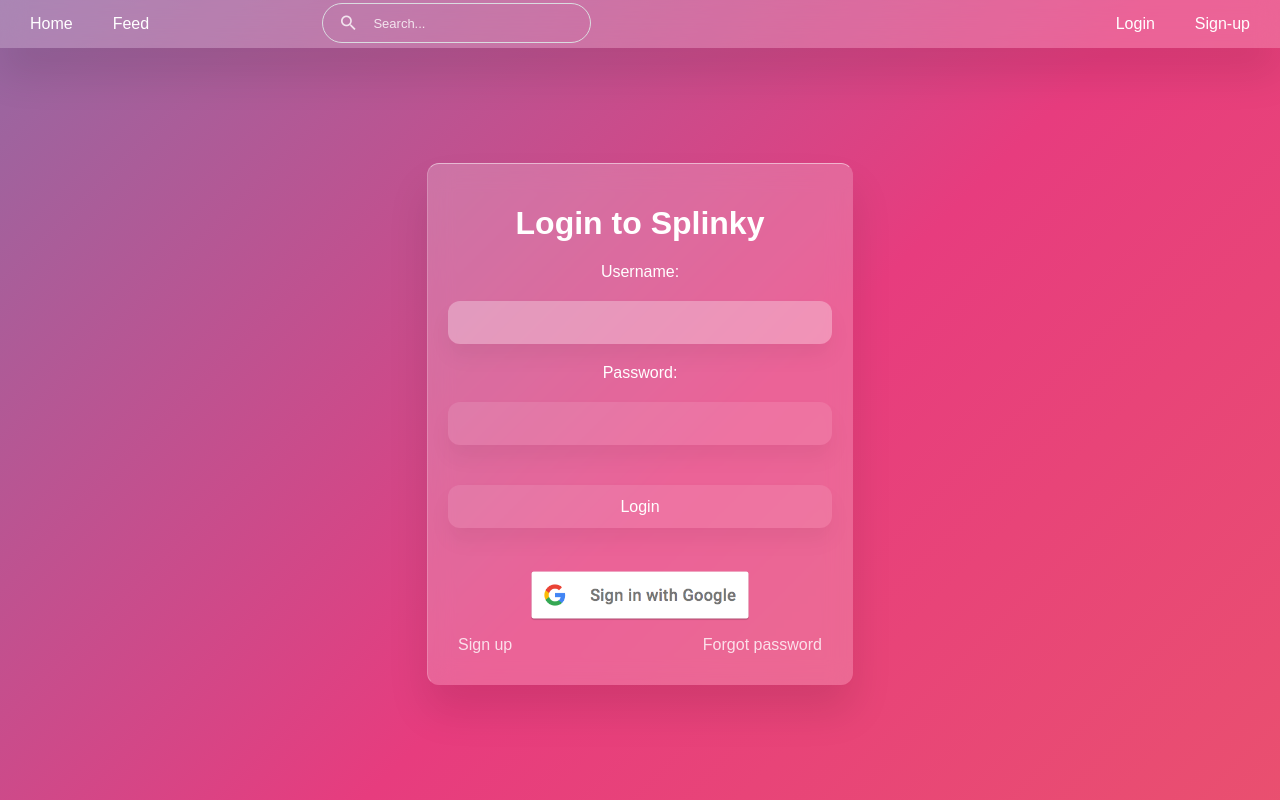
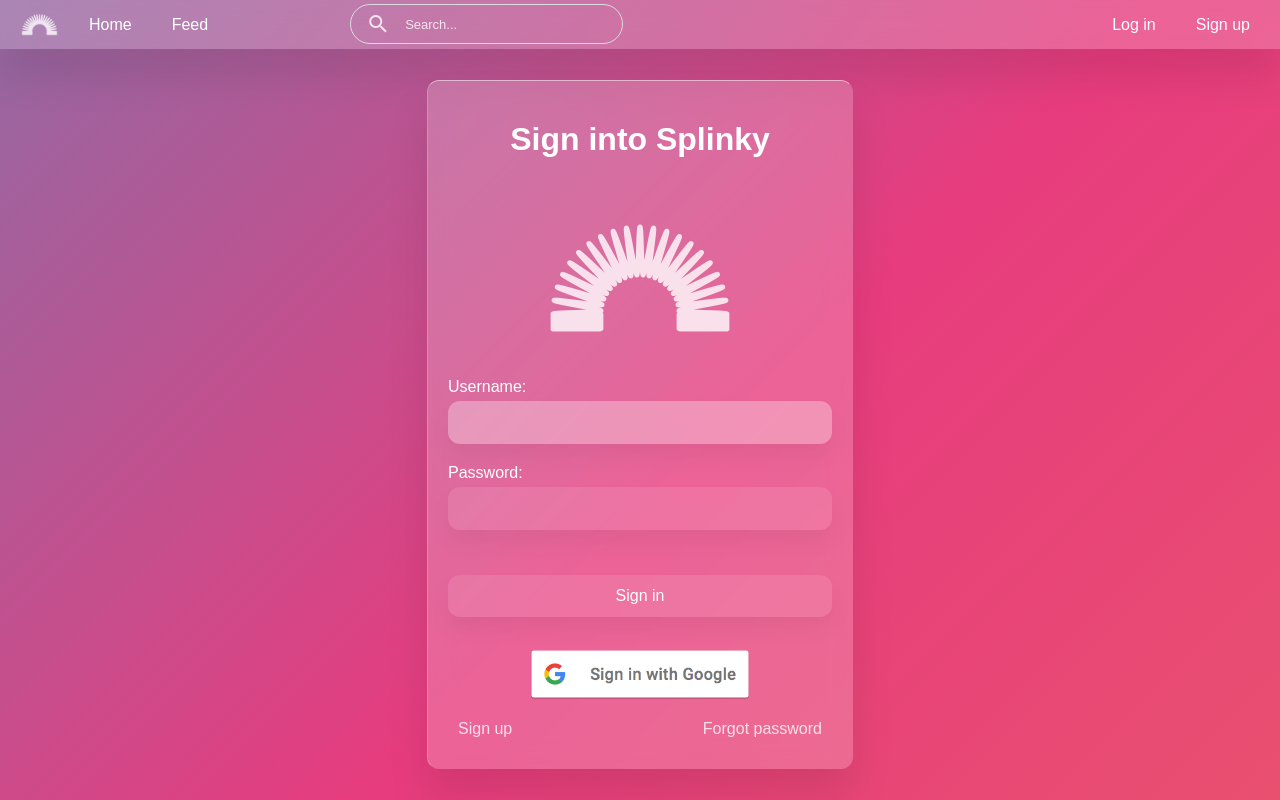
Before and after one commit to Morganpht/sports_web_app, a Django app: page /login in a window 1280 px wide. Run offline with Django 3.2, Linux system fonts and the light colour scheme; some libraries are stand-ins or nearby versions.

Commit message:
UI work for login screen, also added logo to nav bar.

```diff
--- a/main/static/css/base.css
+++ b/main/static/css/base.css
@@ -23,29 +23,11 @@
 	}
 }
 
-.container {
-	align-content: center;
-	display: flex;
-	flex: 1 1 auto;
-}
 
-.form {
-	position: relative;
-	display: grid;
-	text-align: center;
-	max-width: 450px;
-	min-width: 250px;
-	width: 30vw;
-	margin: auto;
-	padding: 20px;
-	background: rgba(255, 255, 255, 0.2);
-	border-radius: 12px;
-	border-top: 1px solid rgba(255, 255, 255, 0.5);
-	border-right: 1px solid rgba(255, 255, 255, 0);
-	border-bottom: 1px solid rgba(255, 255, 255, 0);
-	border-left: 1px solid rgba(255, 255, 255, 0.2);
-	backdrop-filter: blur(12px);
-	box-shadow: 0 26px 42px rgba(0, 0, 0, 0.1);
+
+h1 {
+	margin-bottom: 20px;
+	margin-top: 20px;
 }
 
 input, button {
@@ -64,12 +46,14 @@
 }
 
 button {
-	margin: 40px auto;
+	margin: 5px auto;
     padding: 12px 20px;
+	display:inline-block;
+
 }
 
 input {
-    margin: 20px auto;
+    margin: 5px auto 20px auto;
     padding: 12px 20px;
 }
 
@@ -92,10 +76,11 @@
 	font-size: 13px;
 }
 
-.forgot-signup {
-	display: flex;
-	justify-content: space-between;
-	padding: 10px;
+label {
+	text-align: left;
+	width: 100%;
+	height: auto;
+	display: inline-block;
 }
 
 a {
@@ -134,6 +119,37 @@
 	padding: 0 10px;
 }
 
+.container {
+	align-content: center;
+	display: flex;
+	flex: 1 1 auto;
+}
+
+.form {
+	position: relative;
+	display: grid;
+	text-align: center;
+	max-width: 450px;
+	min-width: 250px;
+	width: 30vw;
+	margin: auto;
+	padding: 20px;
+	background: rgba(255, 255, 255, 0.2);
+	border-radius: 12px;
+	border-top: 1px solid rgba(255, 255, 255, 0.5);
+	border-right: 1px solid rgba(255, 255, 255, 0);
+	border-bottom: 1px solid rgba(255, 255, 255, 0);
+	border-left: 1px solid rgba(255, 255, 255, 0.2);
+	backdrop-filter: blur(12px);
+	box-shadow: 0 26px 42px rgba(0, 0, 0, 0.1);
+}
+
+.forgot-signup {
+	display: flex;
+	justify-content: space-between;
+	padding: 10px;
+}
+
 .navbar {
 	display: flex;
 	justify-content: space-between;
@@ -143,25 +159,32 @@
 	margin: 0
 }
 
-img {
+.Oauth {
 	width: 14rem;
 	height: auto;
+	margin: 5px;
+}
+
+.logo {
+	padding: 0 5px;
+}
+
+.logo:hover {
+	background: none;
+}
+
+#nav-logo {
+	max-height: 39px;
+	width: auto;
+	padding: 5px;
+	filter: invert(100%);
+	opacity: 0.8;
 }
 
 .icon {
-	color: rgba(0,0,0,0.55);
+	color: rgba(255, 255, 255, 0.8);
 	margin: 5px 10px 5px 10px;
 	font-size: 28px;
-}
-
-#search-icon {
-	display: inline-block;
-	font-size: 20px;
-	color: rgba(255, 255, 255, 0.8);
-}
-
-#search-icon:hover{
-	cursor:default;
 }
 
 .searchbar {
@@ -174,6 +197,14 @@
 	margin: 0 5px 2px 5px;
 	width: fit-content;
 	padding: 0 5px;
+}
+
+#search-icon {
+	display: inline-block;
+}
+
+#search-icon:hover{
+	cursor:default;
 }
 
 #search-input {
@@ -194,7 +225,26 @@
 	width: 50%;
 }
 
+#sign-in {
+	transition: .2s ease;
+	border: none;
+	cursor: pointer;
+	margin: 25px auto;
 
+}
+
+#sign-in:hover {
+	background: rgba(255, 255, 255, 0.4);
+	color: white;
+}
+
+#login-logo {
+	display: block;
+    margin-left: auto;
+    margin-right: auto;
+	filter: invert(100%);
+	opacity: 0.8;
+}
 
 
 /* Django-specifc stylings. */
@@ -217,7 +267,10 @@
 	width: 100%;
 }
 
-
 .info {
 	background: rgba(255, 255, 255, 0.4);
 }
+
+.success {
+	background: rgba(255, 255, 255, 0.4);
+}
--- a/main/templates/main/base.html
+++ b/main/templates/main/base.html
@@ -5,12 +5,13 @@
         <title>Splinky</title>
         <link rel="stylesheet" href="{% static 'css/base.css' %}">
         <link rel="stylesheet" href="https://fonts.googleapis.com/icon?family=Material+Icons">
+        <link rel="shortcut icon" type="image/png" href="{% static "slinky.png" %}"/>
     </head>
     <body>
 
         <nav>
             <ul class="navbar">
-
+                <li style="max-height: 49px;"><a href="/" class="logo"><img src="{% static "slinky.png" %}" id="nav-logo"></a></li>
                 <li><a href="/">Home</a></li>
                 <li><a href="#">Feed</a></li>
 
@@ -28,13 +29,13 @@
                     {% if user.is_authenticated %}
 
                     <li><a href="#">{{user.username}}</a></li>
-                    <li><a href="/logout">Logout</a> </li>
+                    <li><a href="/logout">Log out</a> </li>
 
 
                     {% else %}
 
-                    <li><a href="/login">Login</a></li>
-                    <li><a href="/register">Sign-up</a></li>
+                    <li><a href="/login">Log in</a></li>
+                    <li><a href="/register">Sign up</a></li>
 
                     {% endif %}
                 </ul>
--- a/main/templates/main/login.html
+++ b/main/templates/main/login.html
@@ -8,13 +8,14 @@
 
 <div class=container>
     <div class="form">
-        <h1>Login to Splinky</h1>
+        <h1>Sign into Splinky</h1>
+        <img src="{% static "slinky.png" %}" id="login-logo">
         <form method="POST">
             {% csrf_token %}
             {{ login_form }}
-            <button type="submit">Login</button>
+            <button type="submit" id="sign-in">Sign in</button>
 
-            <a href="{% provider_login_url 'google' %}"><img src="{% static "btn_google_signin_light_normal_web@2x.png" %}"></a>
+            <a href="{% provider_login_url 'google' %}"><img src="{% static "btn_google_signin_light_normal_web@2x.png" %}" class="Oauth"></a>
 
             <div class="forgot-signup">
                 <a href="/register">Sign up</a>
--- a/main/templates/main/register.html
+++ b/main/templates/main/register.html
@@ -20,7 +20,7 @@
 			{{ register_form|crispy }}
 			<button type="submit">Register</button>
 		</form>
-		<p>If you already have an account, <a href="/login">login</a> instead.</p>
+		<p>If you already have an account, <a href="/login">log in</a> instead.</p>
 	</div>
 </div>
 
```
